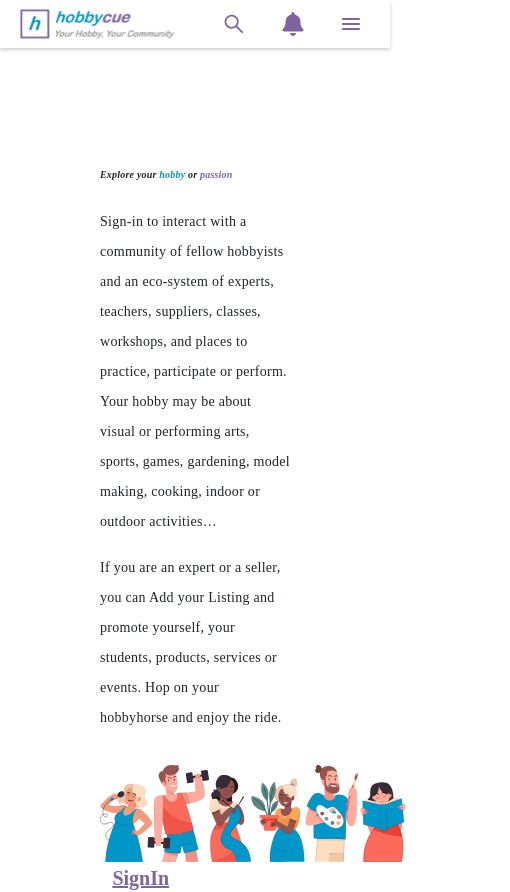
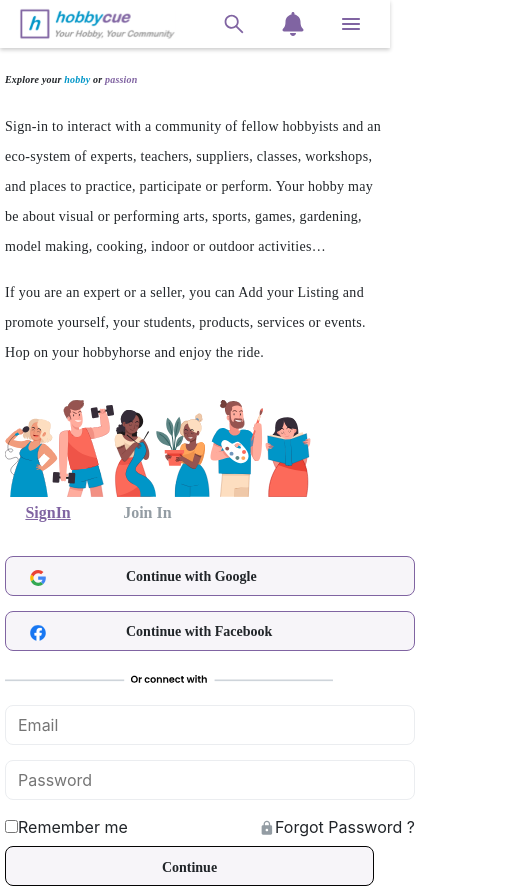
Before and after one commit to Binamragupta/hobbycue, a React (Create React App) app: page / in a window 390 px wide. Shown: the top 892 px of the page, 510 px wide, since content can reach past the window. Built offline with nearby package versions, Linux system fonts and the light colour scheme.

Commit message:
second commit

```diff
--- a/src/CSS/Homepage.css
+++ b/src/CSS/Homepage.css
@@ -86,14 +86,16 @@
     .landing-txt-area{
         width: 100%;
         height: fit-content;
-        top: 50px;
-        left: 50px;
     }
     .landing-area{
         max-width:100%;
         height: fit-content;
         display: flex;
+        box-sizing: content-box;
         flex-direction: column;
+        top:0px;
+        left:0px;
+        padding: 5px;
 
     }
     .head{
@@ -128,24 +130,19 @@
 
     }
     .signup-area{
-        width: 90%;
-        height: 434px;
+        max-width: 90%;
+        box-sizing: border-box;
+       height: fit-content;
 
     }
     .sign-btnarea{
         margin-bottom: 2rem;
     }
     .sign{
-        width: 89px;
-        height: 30px;
+        width: 69px;
+        height: 25px;
         font-family: Poppins;
-        font-size: 20px;
-        font-weight: 600;
-        line-height: 30px;
-        text-align: left;
-        color: #939CA3;
-        border: none;
-        background-color: white;
-        margin: 0rem 0.4rem;
+        font-size: 16px;
+        margin: 0rem 0.9rem;
     }
 }
--- a/src/CSS/Signin.css
+++ b/src/CSS/Signin.css
@@ -58,21 +58,18 @@
 }
 @media (max-width:800px){
     .conimg{
-        max-width: 90%;;
+        width: 80%;
     }
     .signcontain{
-        width:90%;
+        width:100%;
         display: flex;
         flex-direction:column-reverse;
         row-gap: 10px;
     }
     .choosebtn{
-        width: 90%;
+        width: 80%;
         height: 40px;
-        padding: 12px 24px;
         border-radius: 8px ;
-        opacity: 0px;
-        gap: 80px;
         background: #F7F5F9;
         border: 1px solid #8064A2;
         display: flex;
```
